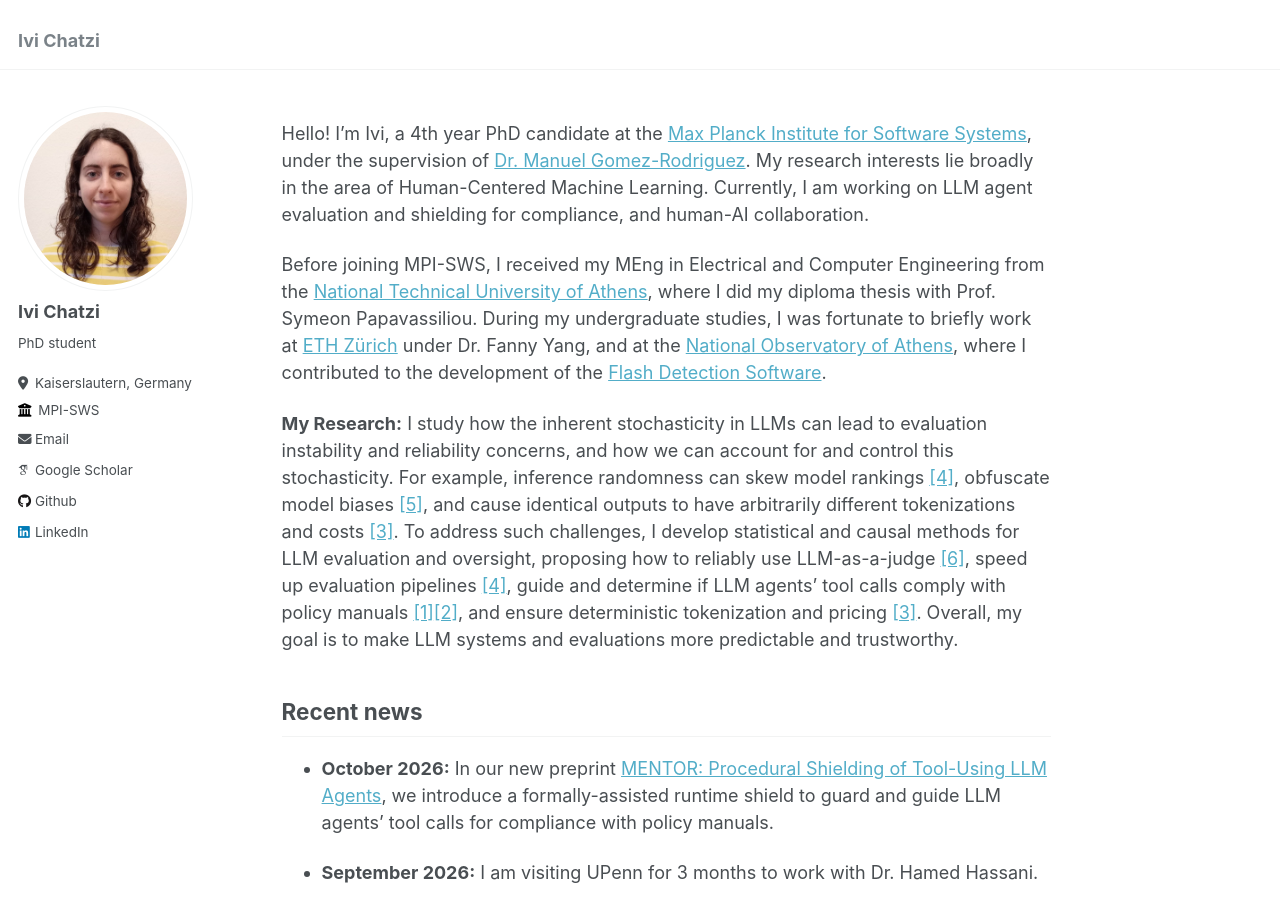
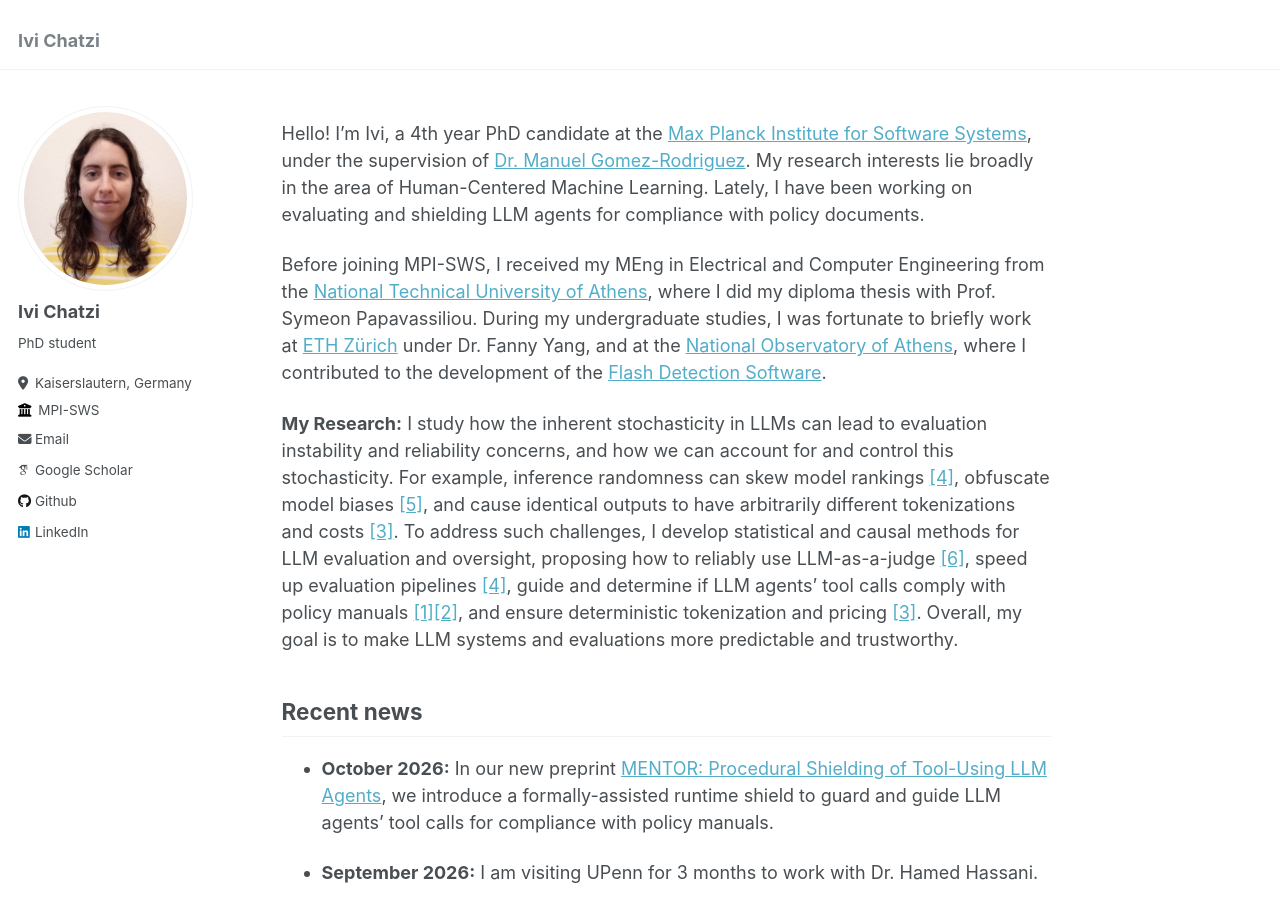
Before and after one commit to Qvapil/Qvapil.github.io, a Jekyll site: the page built from _pages/about.md, in a window 1280 px wide and 900 px high. Built offline with Jekyll 4.4.1, drawn with Linux system fonts in a browser that asks for light colours; some web fonts are replaced.

Commit message:
update news

```diff
--- a/_pages/about.md
+++ b/_pages/about.md
@@ -9,7 +9,7 @@ redirect_from:
 
 Hello! I'm Ivi, a 4th year PhD candidate at the [Max Planck Institute for Software Systems](https://www.mpi-sws.org/),
 under the supervision of [Dr. Manuel Gomez-Rodriguez](https://people.mpi-sws.org/~manuelgr/index.html).
-My research interests lie broadly in the area of Human-Centered Machine Learning. Currently, I am working on LLM agent evaluation and shielding for compliance, and human-AI collaboration.
+My research interests lie broadly in the area of Human-Centered Machine Learning. Lately, I have been working on evaluating and shielding LLM agents for compliance with policy documents.
 
 
 Before joining MPI-SWS, I received my MEng in Electrical and Computer Engineering from the [National Technical University of Athens](https://www.ece.ntua.gr/en),
```
